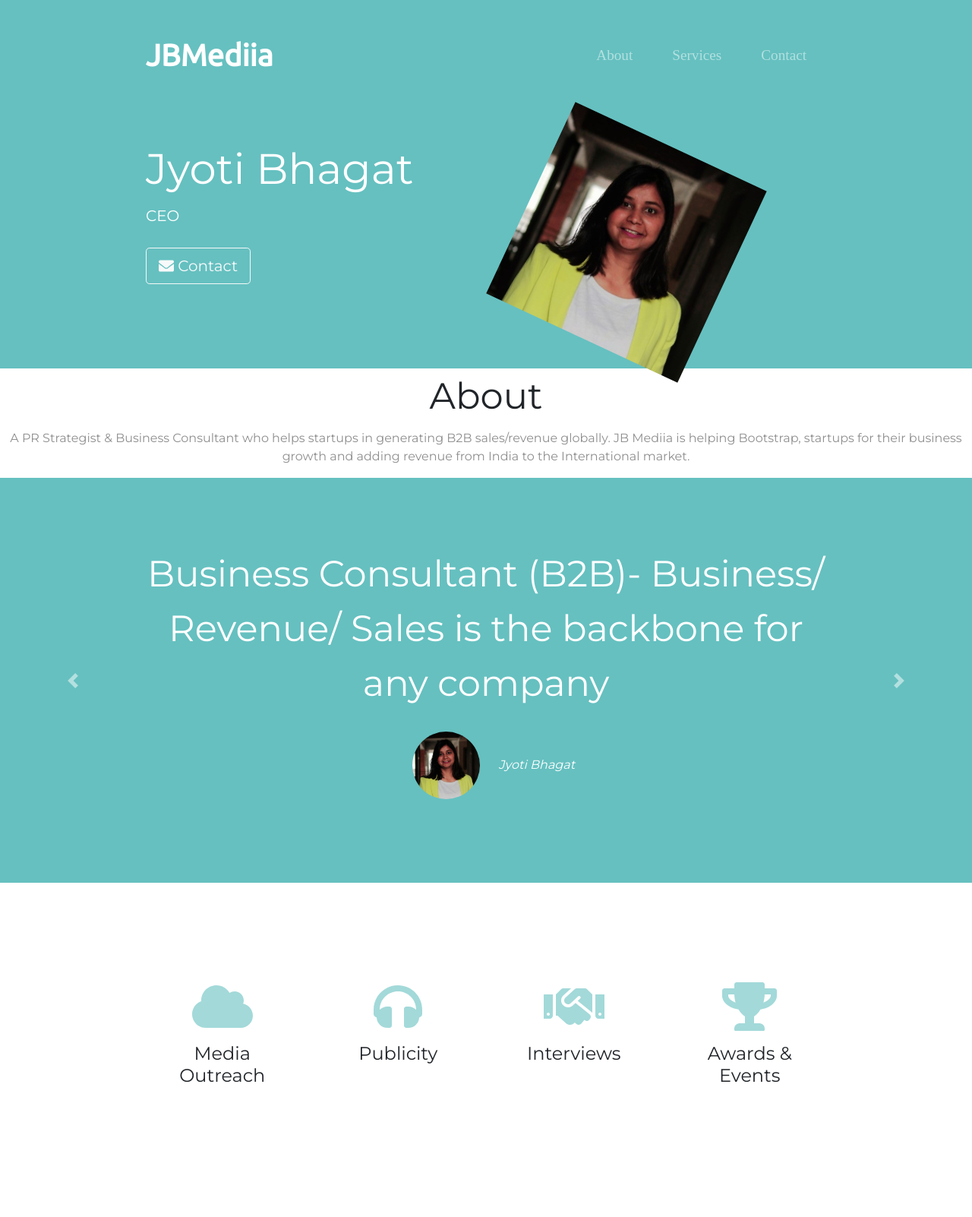
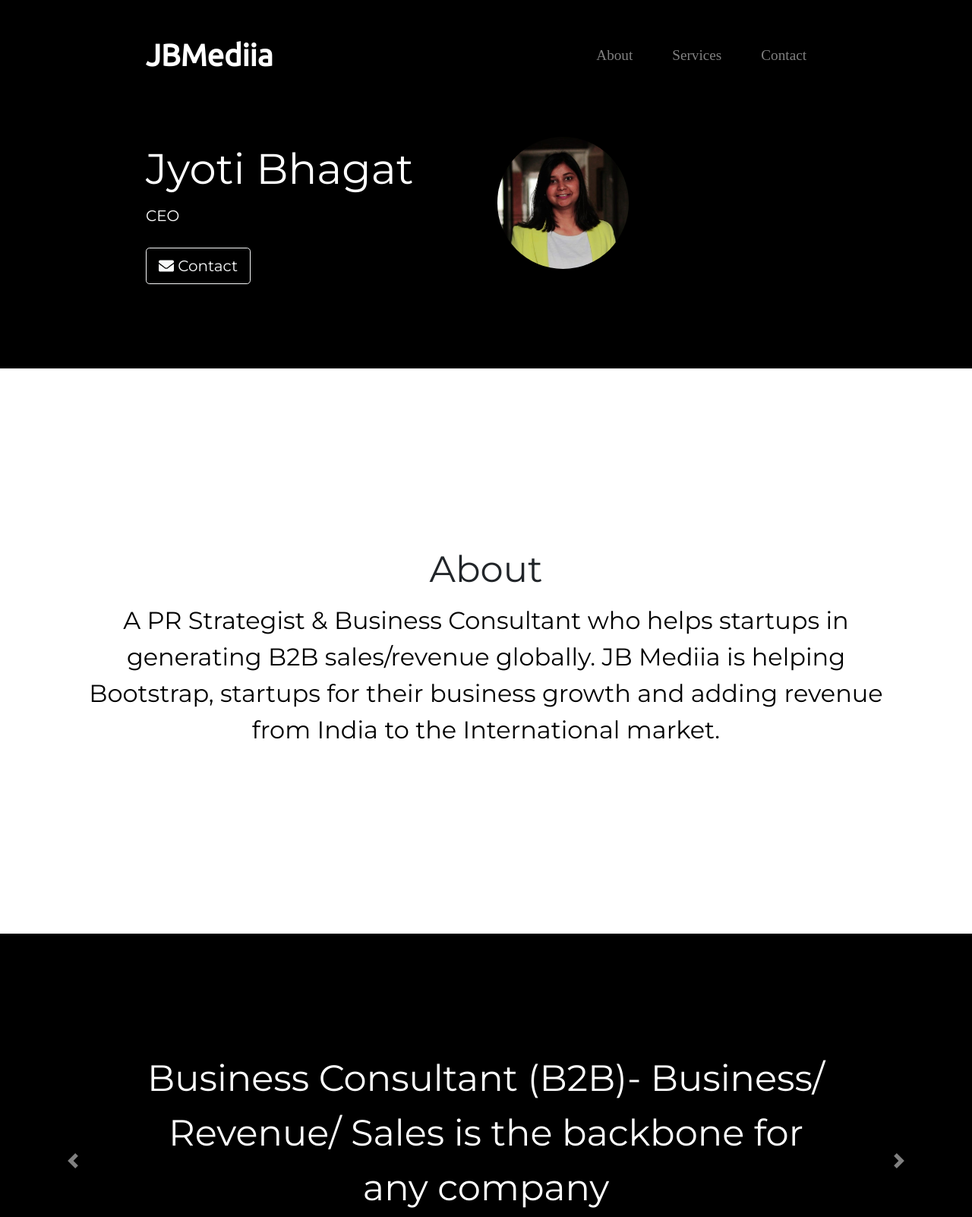
Before and after one commit to ShafeeqMoidu/JbMediia, a plain HTML site: page index.html in a window 1280 px wide. Shown: the top 1602 px of the page at 76% size. Drawn offline with nearby package versions, Linux system fonts and the light colour scheme.

Commit message:
Color change

```diff
--- a/css/styles.css
+++ b/css/styles.css
@@ -34,7 +34,7 @@ p {
 /* Sections */
 
 .colored-section {
-  background-color: #66C0C0;
+  background-color: #000;
   color: #fff;
 }
 
@@ -72,7 +72,7 @@ p {
 /* Title Section */
 
 #title {
-  background-color: #66C0C0;
+  background-color: #000;
   color: #fff;
   text-align: left;
 }
@@ -84,10 +84,8 @@ p {
 /* Title Image */
 
 .title-image {
-  width: 60%;
-  transform: rotate(25deg);
-  position: absolute;
-  right: 30%;
+  width: 40%;
+  border-radius: 100%;
 }
 
 /* Features Section */
@@ -101,22 +99,22 @@ p {
 }
 
 .feature-box {
-  padding: 4.5%;
+  padding: 1.5%;
 }
 
 .icon {
-  color: #a3d9d9;
+  color: grey;
   margin-bottom: 1rem;
 }
 
 .icon:hover {
-  color: #66C0C0;
+  color: #000;
 }
 
 /* Testimonial Section */
 
 #testimonials {
-  background-color: #66C0C0;
+  background-color: #000;
 }
 
 .testimonial-text {
@@ -129,10 +127,14 @@ p {
   border-radius: 100%;
   margin: 20px;
 }
+.carousel-margin
+{
+  margin: 5% auto auto auto;
+}
 
 
 #press {
-  background-color: #66C0C0;
+  background-color: #000;
   padding-bottom: 3%;
 }
 
@@ -141,10 +143,11 @@ p {
   margin: 20px 20px 50px;
 }
 
-/* Pricing Section */
+/* Home Section */
 
-#pricing {
+#home {
   padding: 100px;
+  margin: 10% auto 10% auto;
 }
 
 .price-text {
@@ -154,6 +157,11 @@ p {
 
 .pricing-column {
   padding: 3% 2%;
+}
+.about-content
+{
+  color: black;
+  font-size: 2rem;
 }
 
 /* CTA Section */
```
